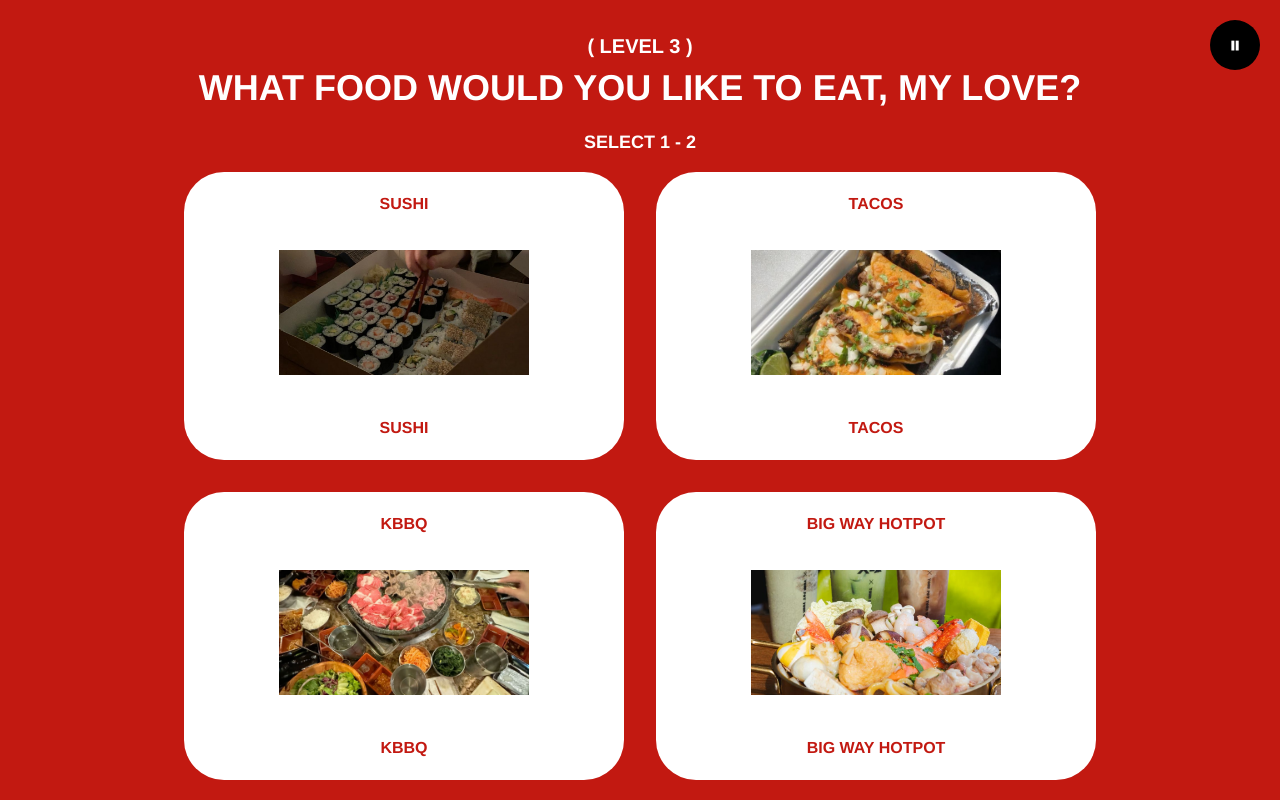
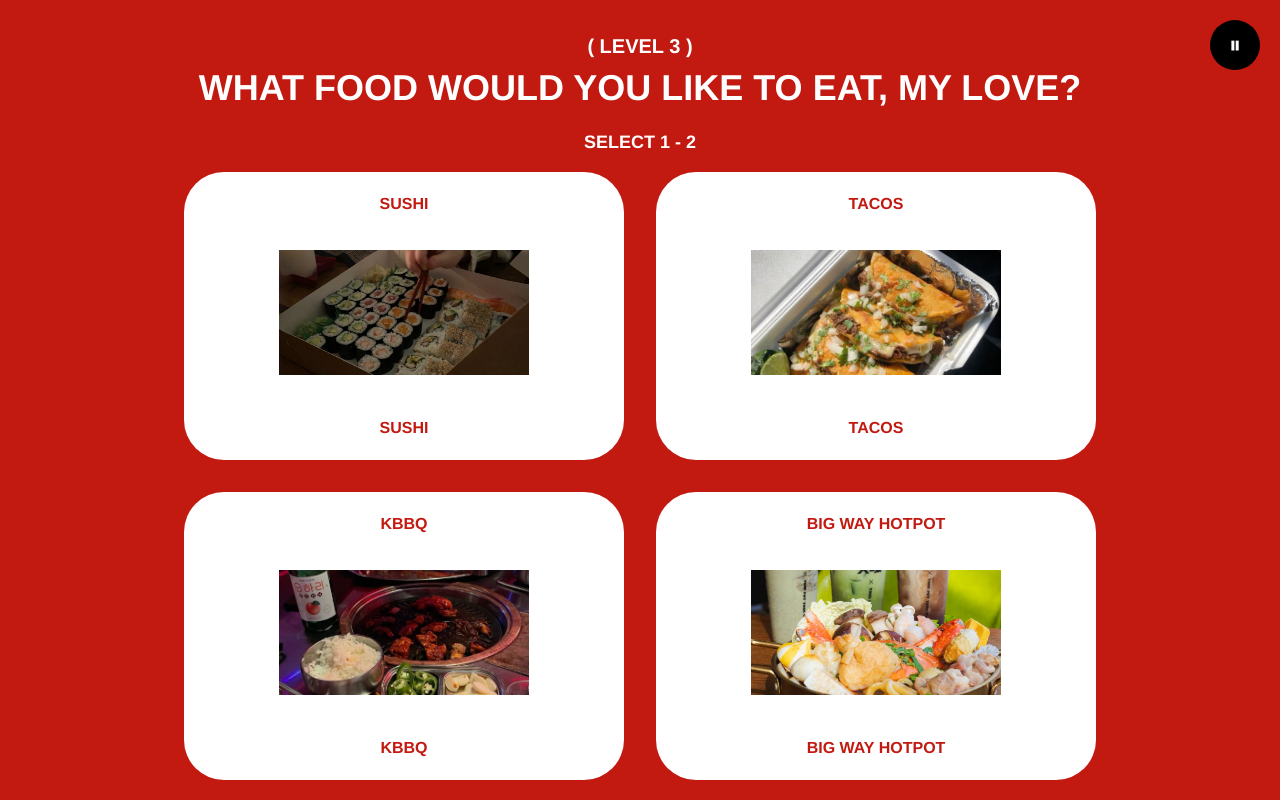
Before and after one commit to gathrean/aloean, a Next.js app: page /valentines/3-food in a window 1280 px wide. Shown: the top 800 px of the page. Built offline with nearby package versions, Linux system fonts and the light colour scheme.

Commit message:
Added alternate photo for k-bbq

```diff
--- a/app/valentines/3-food/page.tsx
+++ b/app/valentines/3-food/page.tsx
@@ -92,7 +92,7 @@ export default function FoodSelection() {
                     {[
                         { src: "/Valentines/3-food/sushi.jpg", alt: "SUSHI", value: "SUSHI" },
                         { src: "/Valentines/3-food/tacos.jpg", alt: "TACOS", value: "TACOS" },
-                        { src: "/Valentines/3-food/kbbq.jpg", alt: "KBBQ", value: "KBBQ" },
+                        { src: "/Valentines/3-food/k-bbq.jpg", alt: "KBBQ", value: "KBBQ" },
                         { src: "/Valentines/3-food/bigway.jpg", alt: "BIG WAY HOTPOT", value: "BIG WAY HOTPOT" },
                         { src: "/Valentines/3-food/poke-bowl.jpg", alt: "POKE BOWLS", value: "POKE BOWLS" },
                         { src: "/Valentines/3-food/chipotle.jpg", alt: "CHIPOTLE", value: "CHIPOTLE" },
```
Also changed, not shown: public/Valentines/3-food/k-bbq.jpg (added).
